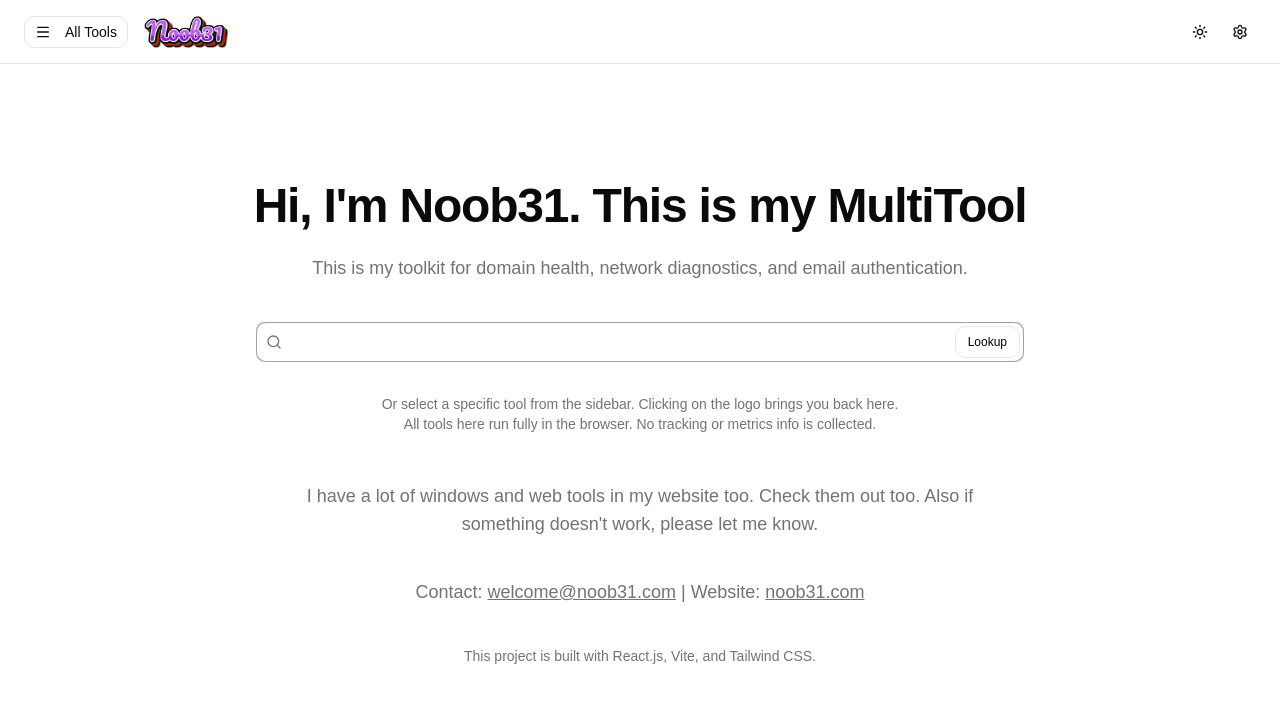
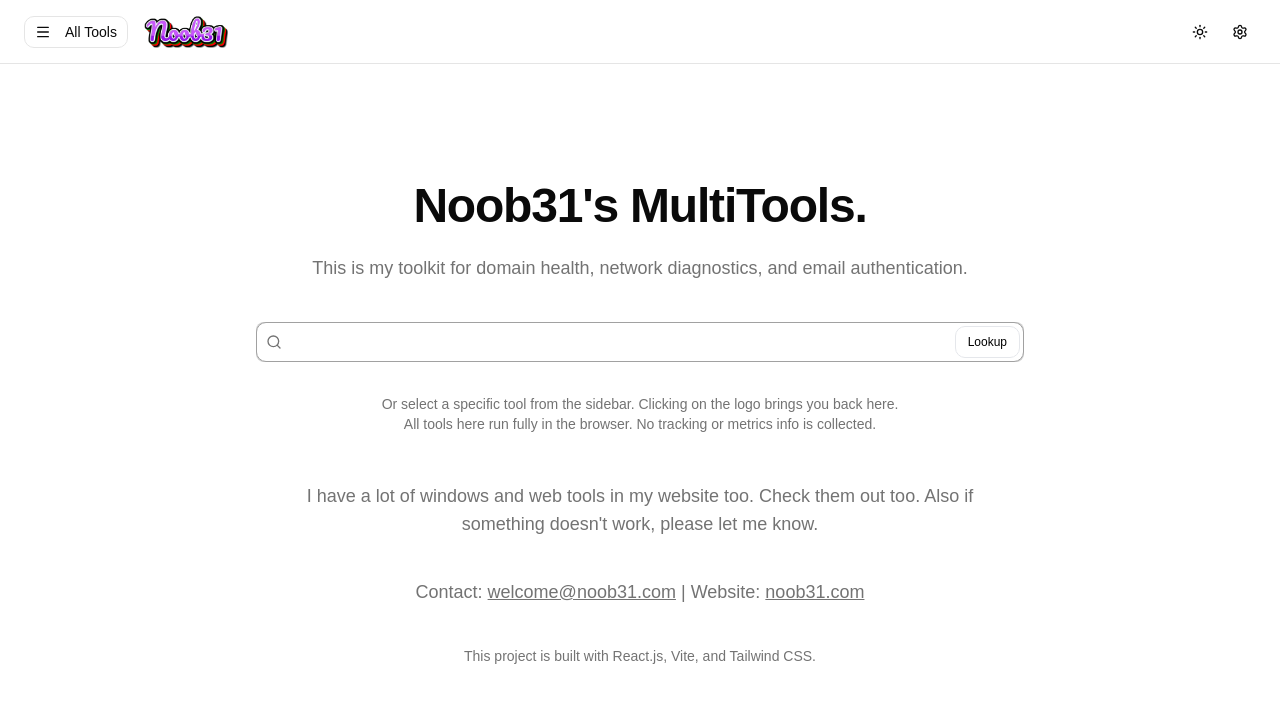
Before and after one commit to Noob31Gen/noob31-multitool, a React (Vite) app: page / in a window 1280 px wide. Shown: the top 702 px of the page. Built offline with nearby package versions, Linux system fonts and the light colour scheme.

Commit message:
modify39-release

```diff
--- a/src/App.tsx
+++ b/src/App.tsx
@@ -26,7 +26,7 @@ function App() {
         <Routes>
           <Route path="/" element={
             <div className="flex flex-col items-center justify-center min-h-[calc(100vh-8rem)] text-center px-4">
-              <h1 className="text-3xl sm:text-4xl md:text-5xl font-bold mb-6 tracking-tight">Hi, I'm Noob31. This is my MultiTool</h1>
+              <h1 className="text-3xl sm:text-4xl md:text-5xl font-bold mb-6 tracking-tight">Noob31's MultiTools.</h1>
               <p className="text-lg text-muted-foreground mb-10 max-w-2xl">
                 This is my toolkit for domain health, network diagnostics, and email authentication.
               </p>
```
